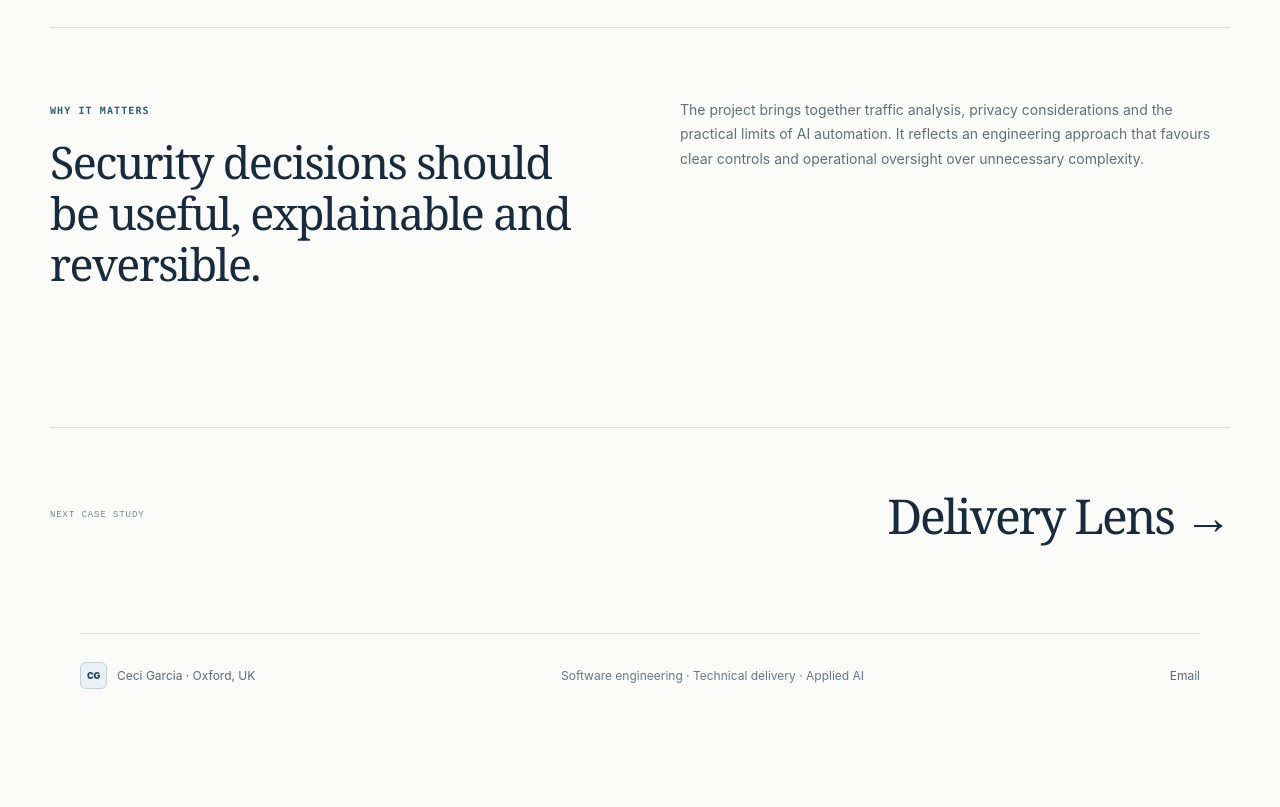
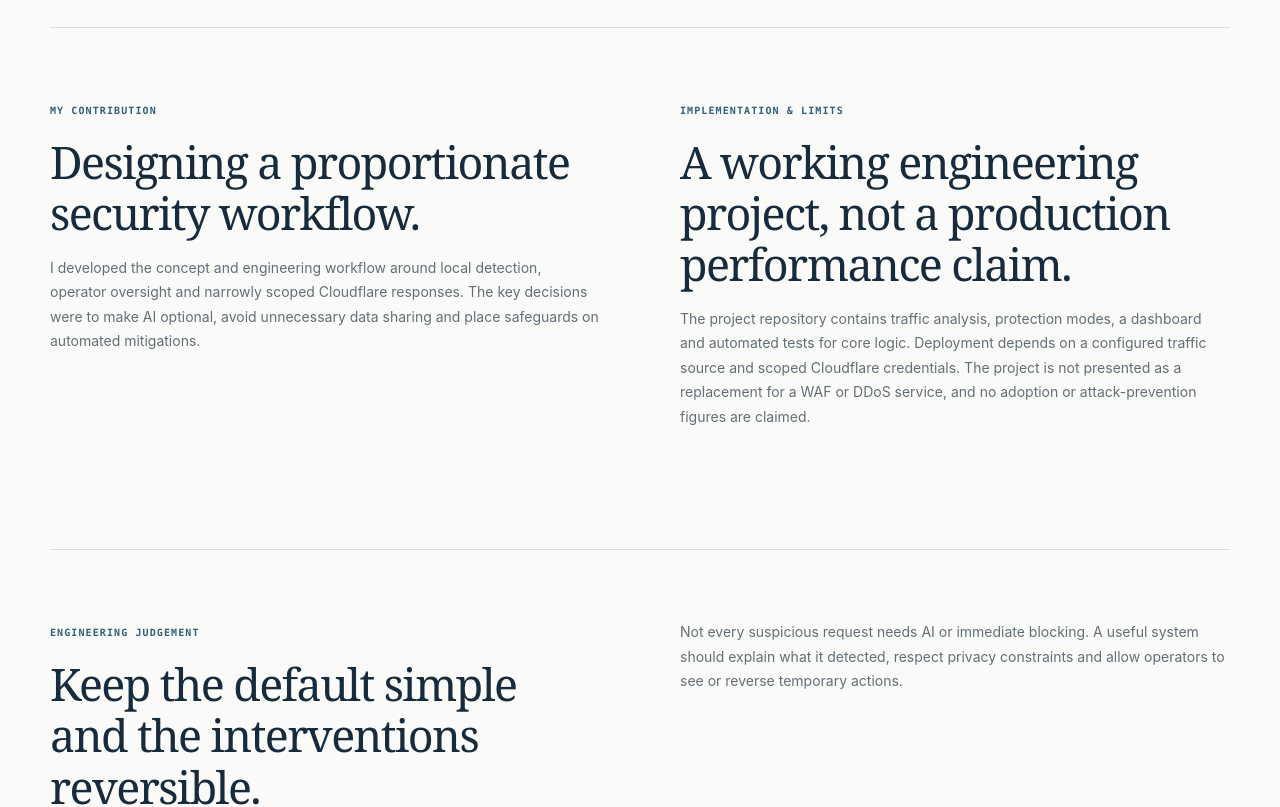
Before and after one commit to CeciG21/cg-website, a Next.js app: page /projects/cg-shield in a window 1280 px wide. Shown: the part 3160-3967 px from the top of the page. Before the commit the page ends 3883 px from the top, so only its background shows below. Built offline with nearby package versions, Linux system fonts and the light colour scheme.

Commit message:
content: explain CG Shield contribution and verified project boundaries

```diff
--- a/app/projects/cg-shield/page.tsx
+++ b/app/projects/cg-shield/page.tsx
@@ -55,6 +55,22 @@ export default function CGShieldPage() {
           <div><b>Observability</b><p>Operator-facing visibility into recent detections, decisions and the current protection mode.</p></div>
         </div>
       </section>
+      <section className="section-shell mp-case-grid" aria-label="My contribution and implementation status">
+        <article>
+          <span className="section-kicker">MY CONTRIBUTION</span>
+          <h2>Designing a proportionate security workflow.</h2>
+          <p>I developed the concept and engineering workflow around local detection, operator oversight and narrowly scoped Cloudflare responses. The key decisions were to make AI optional, avoid unnecessary data sharing and place safeguards on automated mitigations.</p>
+        </article>
+        <article>
+          <span className="section-kicker">IMPLEMENTATION &amp; LIMITS</span>
+          <h2>A working engineering project, not a production performance claim.</h2>
+          <p>The project repository contains traffic analysis, protection modes, a dashboard and automated tests for core logic. Deployment depends on a configured traffic source and scoped Cloudflare credentials. The project is not presented as a replacement for a WAF or DDoS service, and no adoption or attack-prevention figures are claimed.</p>
+        </article>
+      </section>
+      <section className="section-shell mp-case-grid" aria-label="Lessons learnt">
+        <article><span className="section-kicker">ENGINEERING JUDGEMENT</span><h2>Keep the default simple and the interventions reversible.</h2></article>
+        <article><p>Not every suspicious request needs AI or immediate blocking. A useful system should explain what it detected, respect privacy constraints and allow operators to see or reverse temporary actions.</p></article>
+      </section>
       <section className="section-shell mp-case-grid" aria-label="Professional relevance">
         <article><span className="section-kicker">WHY IT MATTERS</span><h2>Security decisions should be useful, explainable and reversible.</h2></article>
         <article><p>The project brings together traffic analysis, privacy considerations and the practical limits of AI automation. It reflects an engineering approach that favours clear controls and operational oversight over unnecessary complexity.</p></article>
```
